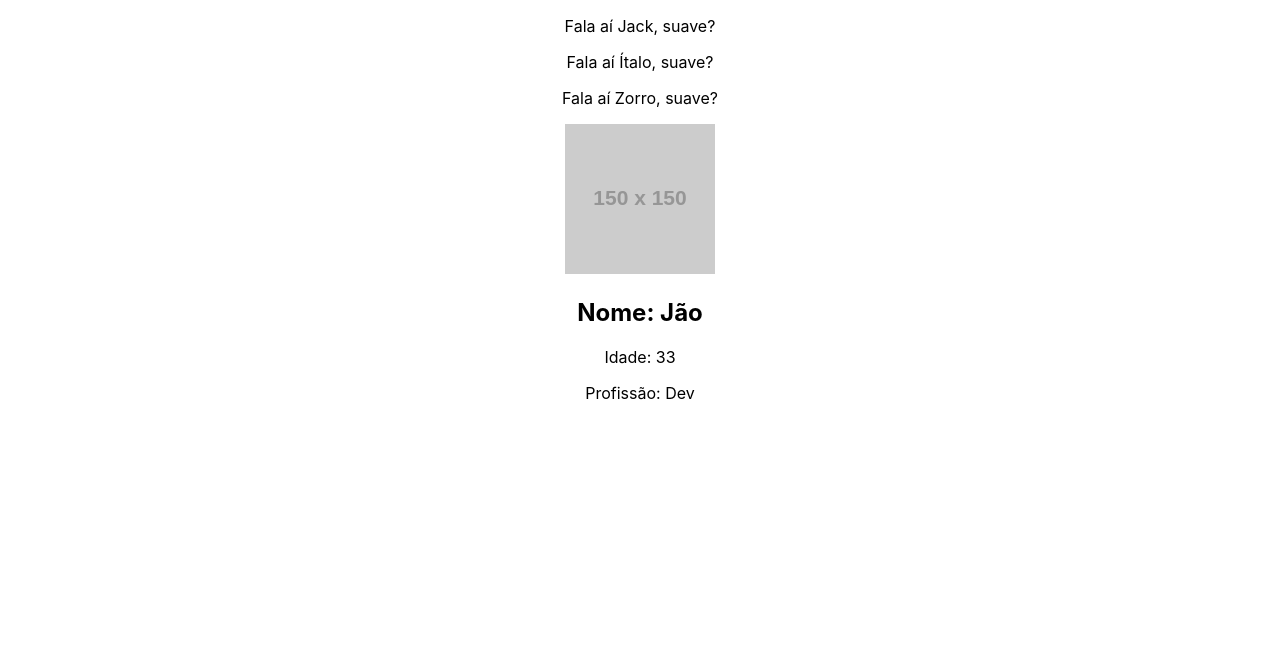
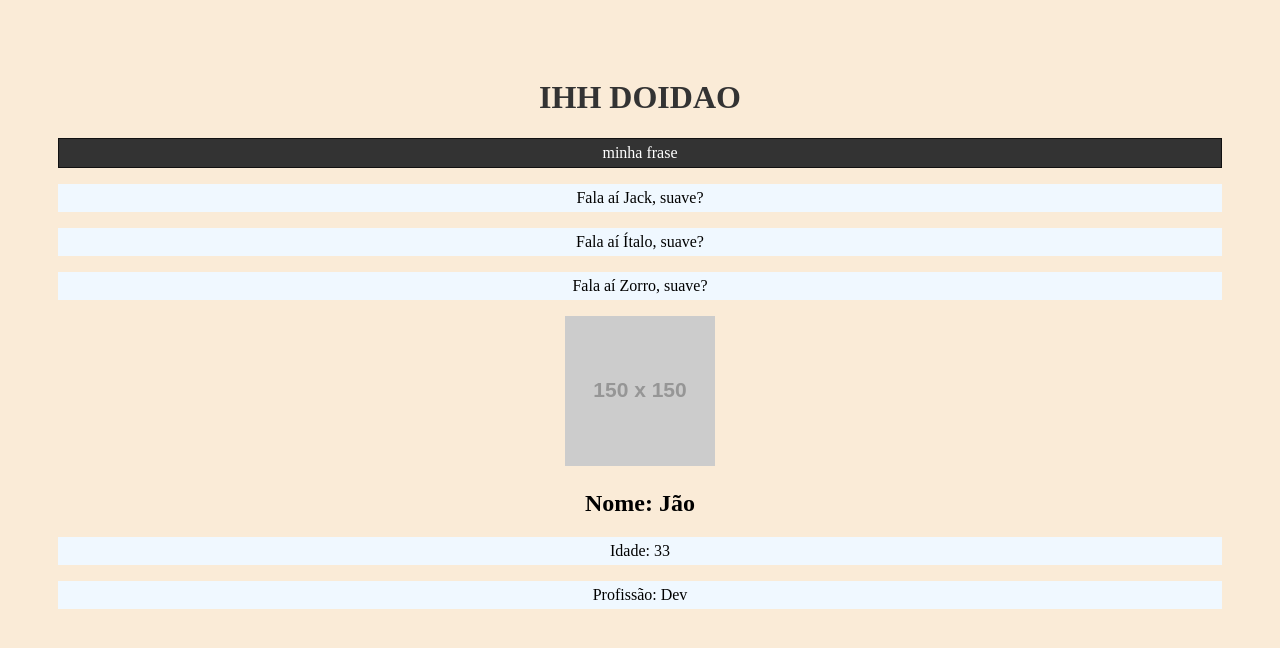
Before and after one commit to itzmyhub/react-training, a React (Create React App) app in the folder reacting/: page / in a window 1280 px wide. Shown: the top 648 px of the page. Built offline with nearby package versions, Linux system fonts and the light colour scheme.

Commit message:
css global e css em componentes.

```diff
--- a/reacting/src/App.js
+++ b/reacting/src/App.js
@@ -1,13 +1,15 @@
 import './App.css';
-import HelloWorld from './components/HelloWorld';
 import SayMyName from './components/SayMyName';
 import Pessoa from './components/Pessoa';
+import Frase from './components/Frase';
 
 function App() {
   var nome = "Zorro"
 
   return (
     <div className="App">
+      <h1>IHH DOIDAO</h1>
+      <Frase/>
       <SayMyName nome="Jack"/>
       <SayMyName nome="Ítalo"/>
       <SayMyName nome={nome}/>
--- a/reacting/src/components/Frase.js
+++ b/reacting/src/components/Frase.js
@@ -1,8 +1,10 @@
+import styles from './Frase.module.css'
+
 function Frase() {
 
     return (
-        <div>
-            <p>minha frase</p>
+        <div className={styles.fraseContainer}>
+            <p className={styles.fraseContent}>minha frase</p>
         </div>
     )
 }
--- /dev/null
+++ b/reacting/src/components/Frase.module.css
@@ -0,0 +1,10 @@
+.fraseContainer {
+    background-color: #333;
+    border: 1px solid #111;
+}
+
+.fraseContent {
+    color: #FFF;
+    background-color: #333;
+    margin: 0;
+}
--- a/reacting/src/index.css
+++ b/reacting/src/index.css
@@ -1,13 +1,13 @@
 body {
-  margin: 0;
-  font-family: -apple-system, BlinkMacSystemFont, 'Segoe UI', 'Roboto', 'Oxygen',
-    'Ubuntu', 'Cantarell', 'Fira Sans', 'Droid Sans', 'Helvetica Neue',
-    sans-serif;
-  -webkit-font-smoothing: antialiased;
-  -moz-osx-font-smoothing: grayscale;
+  padding: 50px;
+  background-color: antiquewhite;
 }
 
-code {
-  font-family: source-code-pro, Menlo, Monaco, Consolas, 'Courier New',
-    monospace;
+h1 {
+  color: #333;
 }
+
+p {
+  background-color: aliceblue;
+  padding: 5px;
+}
```
